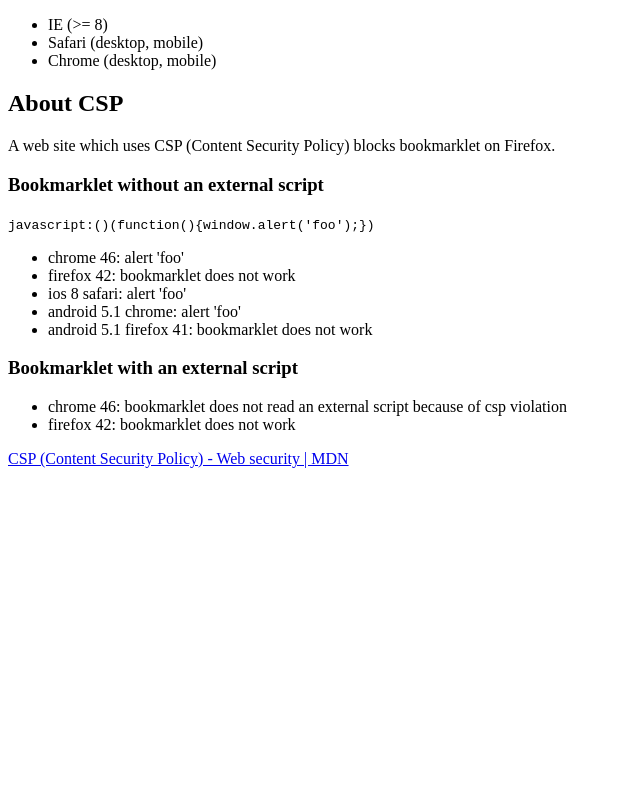
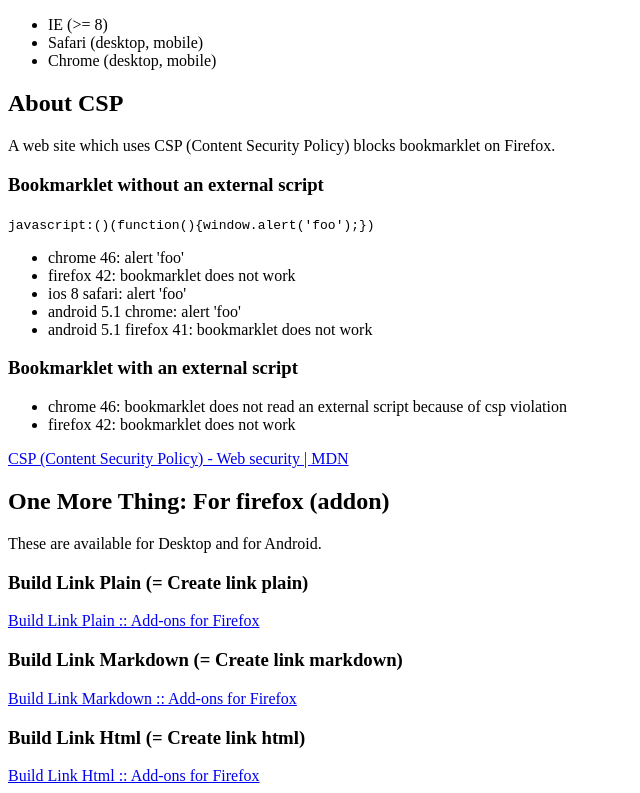
Before and after one commit to quietmole/pages, a website: page index.html in a window 1280 px wide. Shown: the part 602-1395 px from the top of the page, without its empty margins (0-640 px from the left). Before the commit the page ends 1078 px from the top, so only its background shows below. Drawn offline with Linux system fonts and the light colour scheme.

Commit message:
chore(firefox): add firefox addons

```diff
--- a/index.html
+++ b/index.html
@@ -75,5 +75,21 @@
 
 <a href="https://developer.mozilla.org/en-US/docs/Web/Security/CSP">CSP (Content Security Policy) - Web security | MDN</a>
 
+<h2>One More Thing: For firefox (addon)</h2>
+
+These are available for Desktop and for Android.
+
+<h3>Build Link Plain (= Create link plain)</h3>
+
+<a href="https://addons.mozilla.org/en-US/firefox/addon/build-link-plain/">Build Link Plain :: Add-ons for Firefox</a>
+
+<h3>Build Link Markdown (= Create link markdown)</h3>
+
+<a href="https://addons.mozilla.org/en-US/firefox/addon/build-link-markdown/">Build Link Markdown :: Add-ons for Firefox</a>
+
+<h3>Build Link Html (= Create link html)</h3>
+
+<a href="https://addons.mozilla.org/en-US/firefox/addon/build-link-html/">Build Link Html :: Add-ons for Firefox</a>
+
 </body>
 </html>
```
Also changed, not shown: template/index.html (+16 -0 lines).
